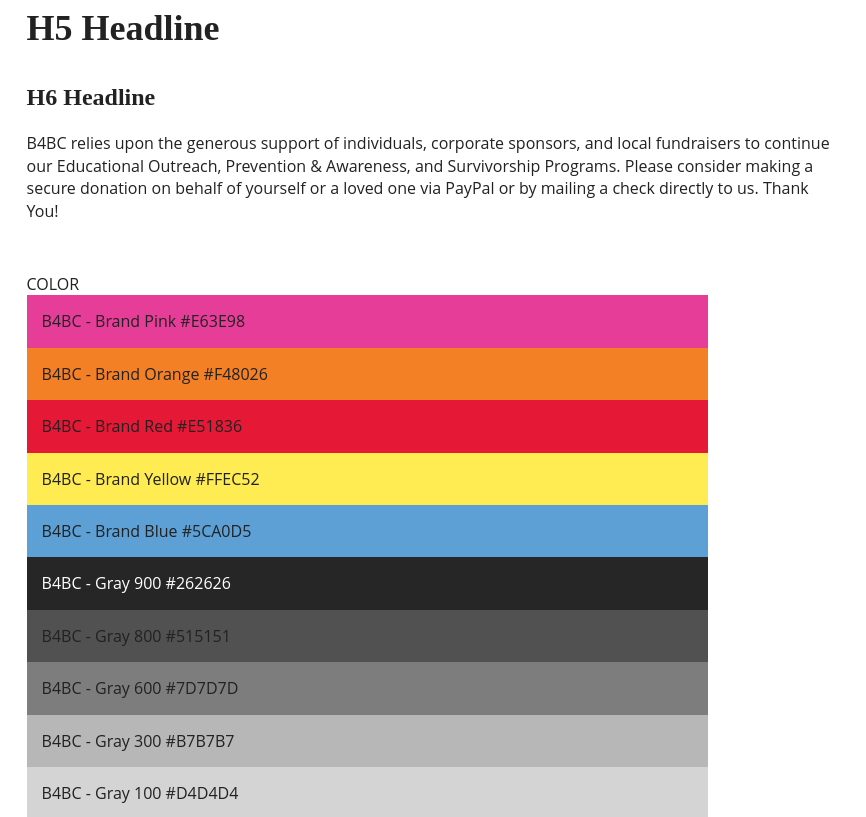
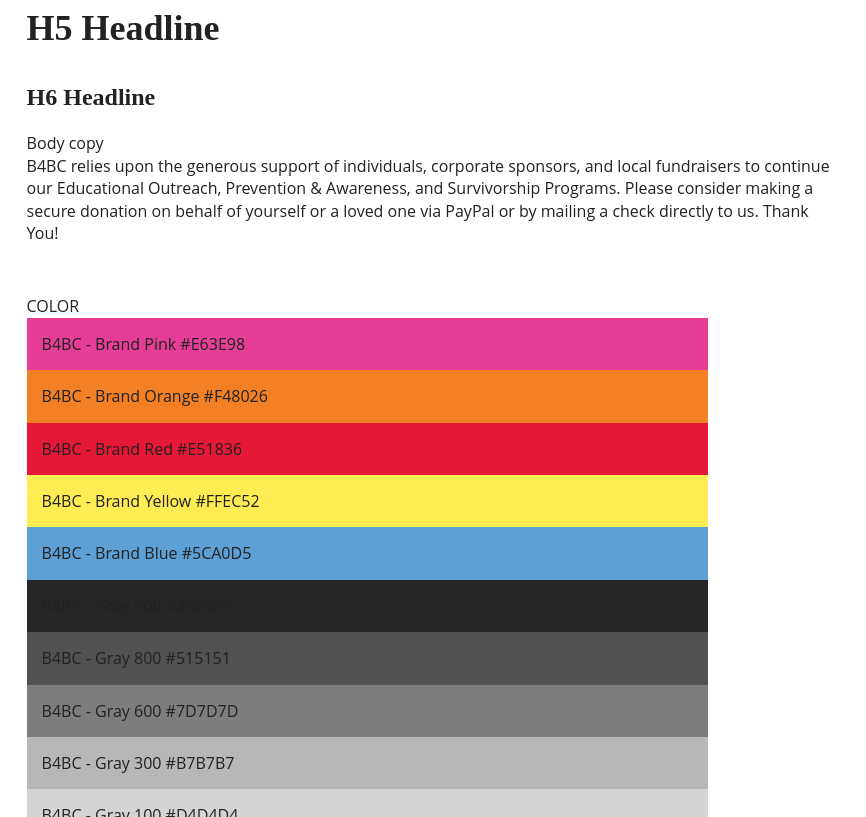
Before and after one commit to pasibe/pcdd-0315-sp2, a website built with Parcel: page index.html in a window 1280 px wide. Shown: the part 638-1455 px from the top of the page, without its empty margins (0-866 px from the left). Built offline with nearby package versions, Linux system fonts and the light colour scheme.

Commit message:
Commit 04/20 725pm

```diff
--- a/css/main.css
+++ b/css/main.css
@@ -159,12 +159,6 @@
   line-height: 140%;
 }
 
-.p-style {
-  font-family: 'Open Sans', sans-serif;
-  font-size: 16px;
-  line-height: 140%;
-  color: #fff;
-}
 
 /* ==========================================================================
    Helper classes
--- a/index.html
+++ b/index.html
@@ -41,6 +41,7 @@
         <h5>H5 Headline</h5>
         <h6>H6 Headline</h6>
 
+        <p>Body copy</p>
         <p>B4BC relies upon the generous support of individuals, corporate sponsors, and local fundraisers to continue our Educational Outreach, Prevention & Awareness,  and Survivorship Programs. Please consider making a secure donation on behalf of yourself or a loved one via PayPal or by mailing a check directly to us. Thank You!</p>
 
         <div class="row">
@@ -53,8 +54,7 @@
         <div style="background-color: #E51836; text-align: left; vertical-align: middle; padding:15px;"><p>B4BC - Brand Red #E51836</p></div>
         <div style="background-color: #FFEC52; text-align: left; vertical-align: middle; padding:15px;"><p>B4BC - Brand Yellow #FFEC52</p></div>
         <div style="background-color: #5CA0D5; text-align: left; vertical-align: middle; padding:15px;"><p>B4BC - Brand Blue #5CA0D5</p></div>
-        <div style="background-color: #262626; text-align: left; vertical-align: middle; padding:15px;">
-          <div class="p-style"><p>B4BC - Gray 900 #262626</p></div></div>
+        <div style="background-color: #262626; text-align: left; vertical-align: middle; padding:15px;"><p>B4BC - Gray 900 #262626</p></div>
         <div style="background-color: #515151; text-align: left; vertical-align: middle; padding:15px;"><p>B4BC - Gray 800 #515151</p></div>
         <div style="background-color: #7D7D7D; text-align: left; vertical-align: middle; padding:15px;"><p>B4BC - Gray 600 #7D7D7D</p></div>
         <div style="background-color: #B7B7B7; text-align: left; vertical-align: middle; padding:15px;"><p>B4BC - Gray 300 #B7B7B7</p></div>
```
